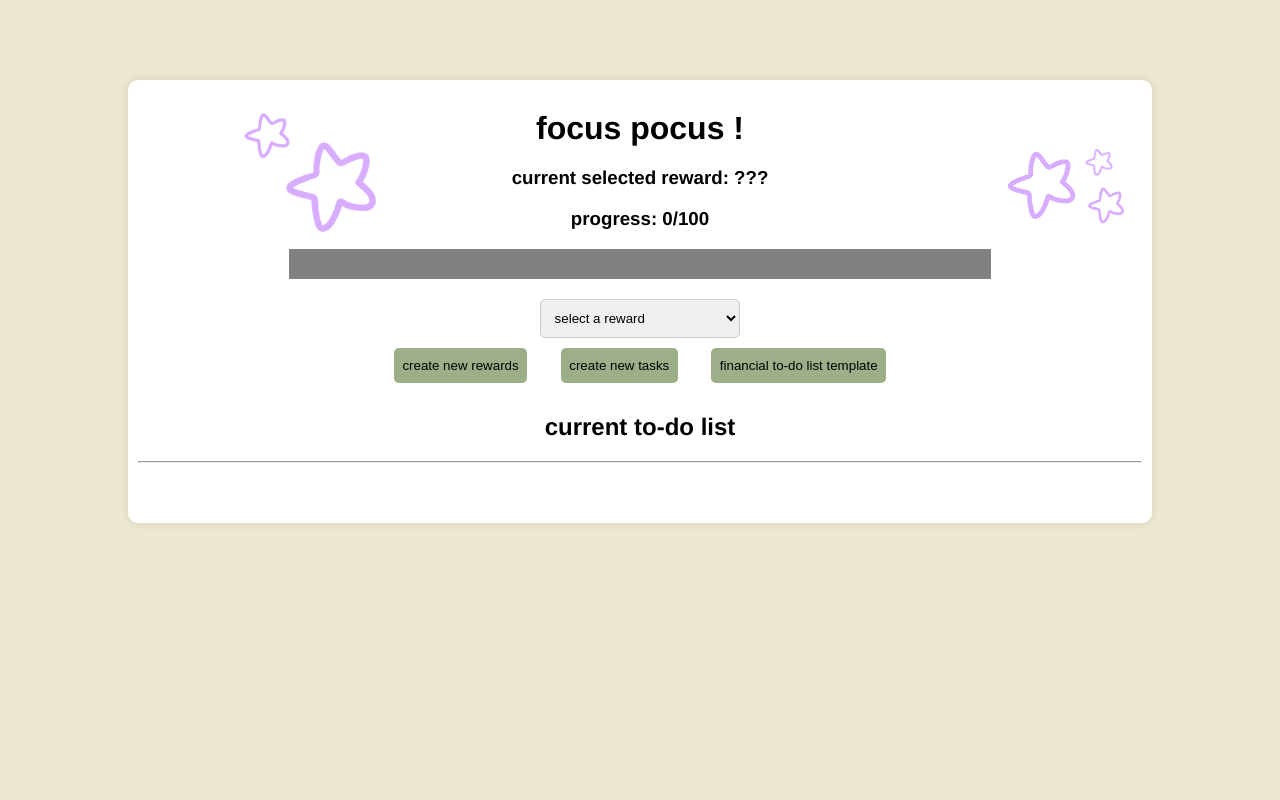
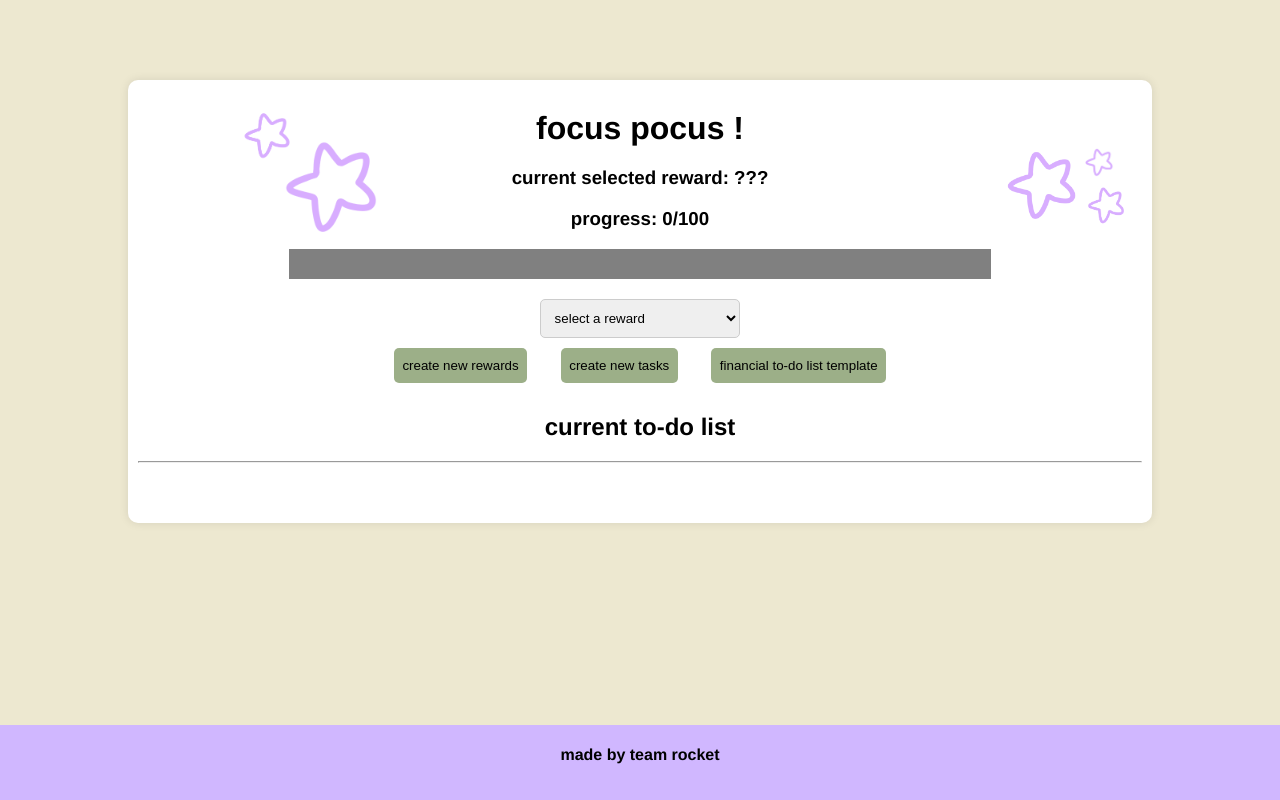
Before and after one commit to marleigha/Just-Start-It-CAM, a Flask app: template templates/index.html in a window 1280 px wide. Run offline with Flask 3, Linux system fonts and the light colour scheme; the template is opened without the code that fills it, so the values that code supplies are empty.

Commit message:
lil stuff

```diff
--- a/static/style.css
+++ b/static/style.css
@@ -343,3 +343,19 @@ input[type="number"] {
         top: 105px;
 
       }
+
+      footer {
+        background-color: rgb(208, 183, 255);
+        position: absolute;
+        left: 0;
+        bottom: 0;
+        height: 75px;
+        width: 100%;
+        overflow: hidden;
+        h4{
+          display: flex;
+          justify-content: center;
+          align-items: center;
+          text-align: center;
+        }
+    }
--- a/templates/index.html
+++ b/templates/index.html
@@ -13,12 +13,12 @@
     <div class="container">
         <h1> focus pocus !</h1>
         <div class="stickers-20">
-            <img id = '1' class="purple-star" src="../images/stickers/purple-star.png" alt="">
-            <img id = '1' class="purple-star-2" src="../images/stickers/purple-star.png" alt="">
+            <img id='1' class="purple-star" src="../images/stickers/purple-star.png" alt="">
+            <img id='1' class="purple-star-2" src="../images/stickers/purple-star.png" alt="">
             <img id = '1' class="purple-star-3" src="../images/stickers/purple-star.png" alt="">
             <img id = '1' class="purple-star-4" src="../images/stickers/purple-star.png" alt="">
             <img id = '1' class="purple-star-5" src="../images/stickers/purple-star.png" alt="">
-          </div>
+        </div>
 
         <!-- Input area for rewards -->
         <h3>current selected reward: <span class="selected-reward"> ???</span></h3>
@@ -34,7 +34,7 @@
             </span>
 
             <!-- section for controlling creation and hiding -->
-            <div class = 'control-center'>
+            <div class='control-center'>
                 <button id="create-new-reward-btn">create new rewards</button>
                 <button id="close-new-reward-btn" class='hidden'>close reward creation</button>
                 <button id="create-tasks-btn">create new tasks</button>
@@ -98,6 +98,10 @@
     </div>
 
     <canvas id="confetti-canvas"></canvas>
+    <footer>
+        <h4> made by team rocket</h4>
+        <image class="focus-pocus-logo" src="../images/focus-pocus-logo.png">
+    </footer>
 
 
     <script src="../static/script.js"></script>
```
Also changed, not shown: images/focus-pocus-logo.png (added).
